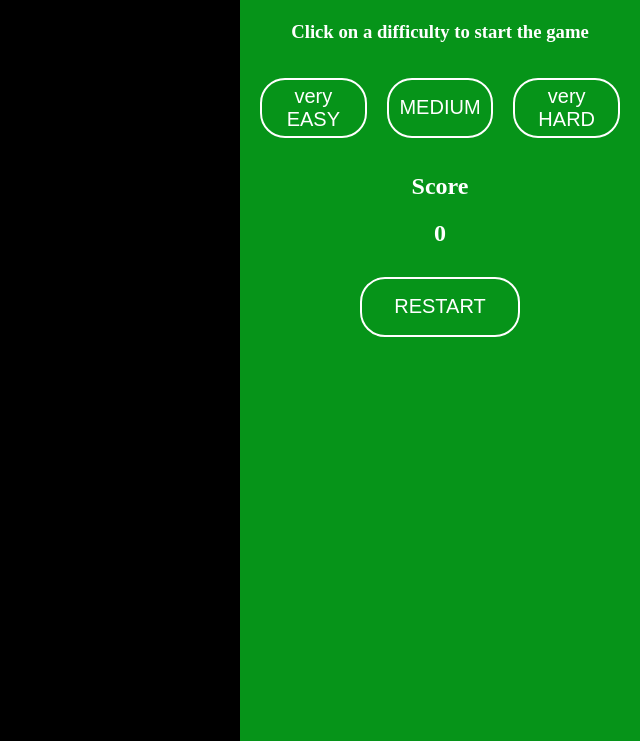
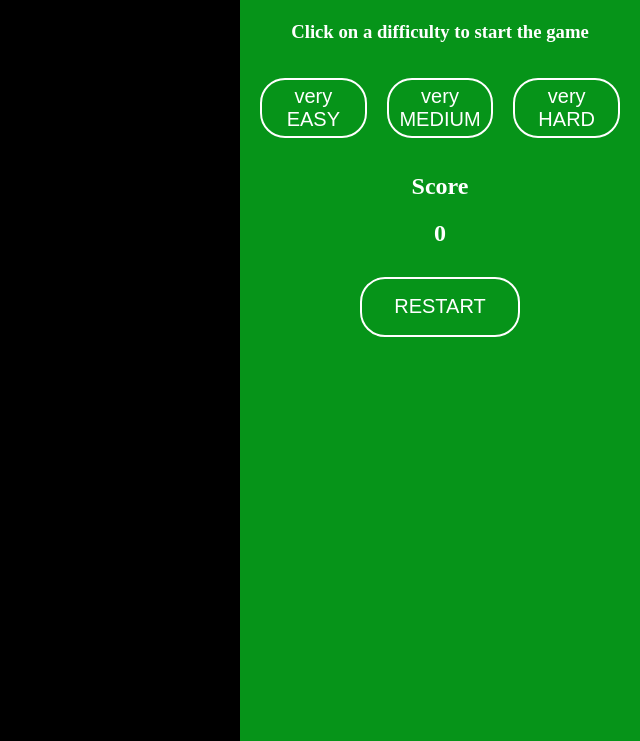
Before and after one commit to Thesense3/jenkinswithdileep, a plain HTML site: page index.html in a window 1280 px wide. Shown: the part 59-800 px from the top of the page, without its empty margins (640-1280 px from the left). Drawn offline with Linux system fonts and the light colour scheme.

Commit message:
changeeeeeeeeeeeeee

```diff
--- a/index.html
+++ b/index.html
@@ -184,7 +184,7 @@
 		<h3>Click on a difficulty to start the game</h3>
 		<div class="level">
 			<button onclick="easy()">very EASY</button>
-			<button onclick="medium()">MEDIUM</button>
+			<button onclick="medium()">very MEDIUM</button>
 			<button onclick="hard()">very HARD</button>
 		</div>
 		<div class="display_score">
```
